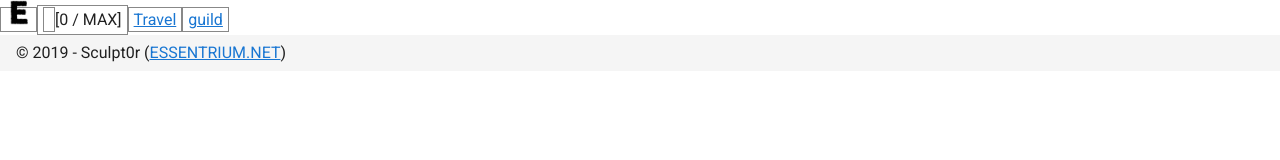
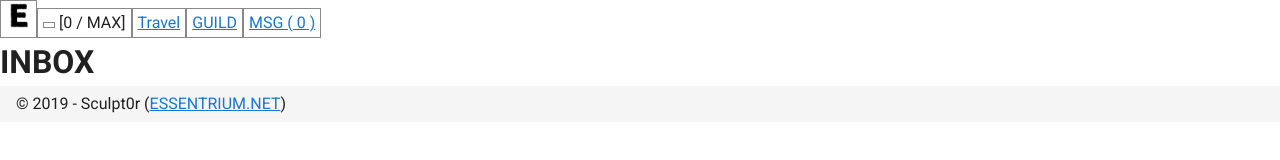
Before and after one commit to Calemb/essentriumFrontGame, a Nuxt app: page /inbox in a window 1280 px wide. Shown: the top 160 px of the page. Built offline with nearby package versions, Linux system fonts and the light colour scheme; no server answers.

Commit message:
Flush before OVH deploy

```diff
--- a/components/Avatar.vue
+++ b/components/Avatar.vue
@@ -3,7 +3,7 @@
     <nuxt-link to="/stats">
       {{ name }}
     </nuxt-link>
-      [{{hp}} / MAX]
+    [{{hp}} / MAX]
     <br>
   </div>
 </template>
@@ -30,7 +30,7 @@ export default {
           this.hp = response.data.hp;
         })
         .catch(error => {
-          console.log(error);
+          console.log("Avatar err: ", error);
         })
         .finally(() => {
           console.log("final....");
--- /dev/null
+++ b/components/Inbox.vue
@@ -0,0 +1,27 @@
+<template>
+  <span>
+    MSG ( {{ unreadCount }} )
+  </span>
+</template>
+
+<script>
+import Requester from "~/components/request-cfg.vue";
+
+export default {
+  data() {
+    return {
+      unreadCount: 0
+    };
+  },
+  mounted: function() {
+    //fetch unread msgs count from server
+    Requester.get("msg/unreaded").then(response => {
+      console.log("INBOX unreaded", response.data);
+      this.unreadCount = response.data.count;
+    });
+  }
+};
+</script>
+
+<style>
+</style>
--- a/layouts/default.vue
+++ b/layouts/default.vue
@@ -9,7 +9,10 @@
       </nuxt-link>
       <avatar />
       <nuxt-link to="/travel">Travel</nuxt-link>
-      <nuxt-link to="/guild">guild</nuxt-link>
+      <nuxt-link to="/guild">GUILD</nuxt-link>
+      <nuxt-link to="/inbox">
+        <inbox />
+      </nuxt-link>
     </header>
     <nuxt id="app" />
     <chat
@@ -27,12 +30,14 @@
 import Logo from "~/components/Logo.vue";
 import Avatar from "~/components/Avatar.vue";
 import Chat from "~/components/Chat.vue";
+import Inbox from "~/components/Inbox.vue";
 
 export default {
   components: {
     Logo,
     Avatar,
-    Chat
+    Chat,
+    Inbox
   },
   data() {
     return {
@@ -52,4 +57,8 @@ export default {
   border: 1px solid #888;
   padding: 2px 5px;
 }
+header a {
+  display: inline-block;
+
+}
 </style>
--- /dev/null
+++ b/pages/_.vue
@@ -0,0 +1,12 @@
+<template>
+  <div>
+    You are so lost....
+  </div>
+</template>
+
+<script>
+export default {};
+</script>
+
+<style>
+</style>
--- a/pages/guild/index.vue
+++ b/pages/guild/index.vue
@@ -77,7 +77,7 @@ export default {
   },
   mounted: function() {
     Requester.get("guild/my").then(result => {
-      console.log(result.data);
+      console.log("guild mounted: ", result.data);
 
       this.guild = result.data.guild;
 
@@ -86,7 +86,6 @@ export default {
 
     Requester.get("guild/all").then(result => {
       this.guilds = result.data;
-      console.log(result);
     });
   },
   methods: {
@@ -97,7 +96,7 @@ export default {
       }).then(this.debugResults);
     },
     debugResults: function(result) {
-      console.log(result);
+      console.log("guild debug", result);
     },
     accept: function(requestsIndex) {
       Requester.get(
--- /dev/null
+++ b/pages/inbox/index.vue
@@ -0,0 +1,12 @@
+<template>
+  <div>
+    <h1> INBOX </h1>
+  </div>
+</template>
+
+<script>
+export default {};
+</script>
+
+<style>
+</style>
```
